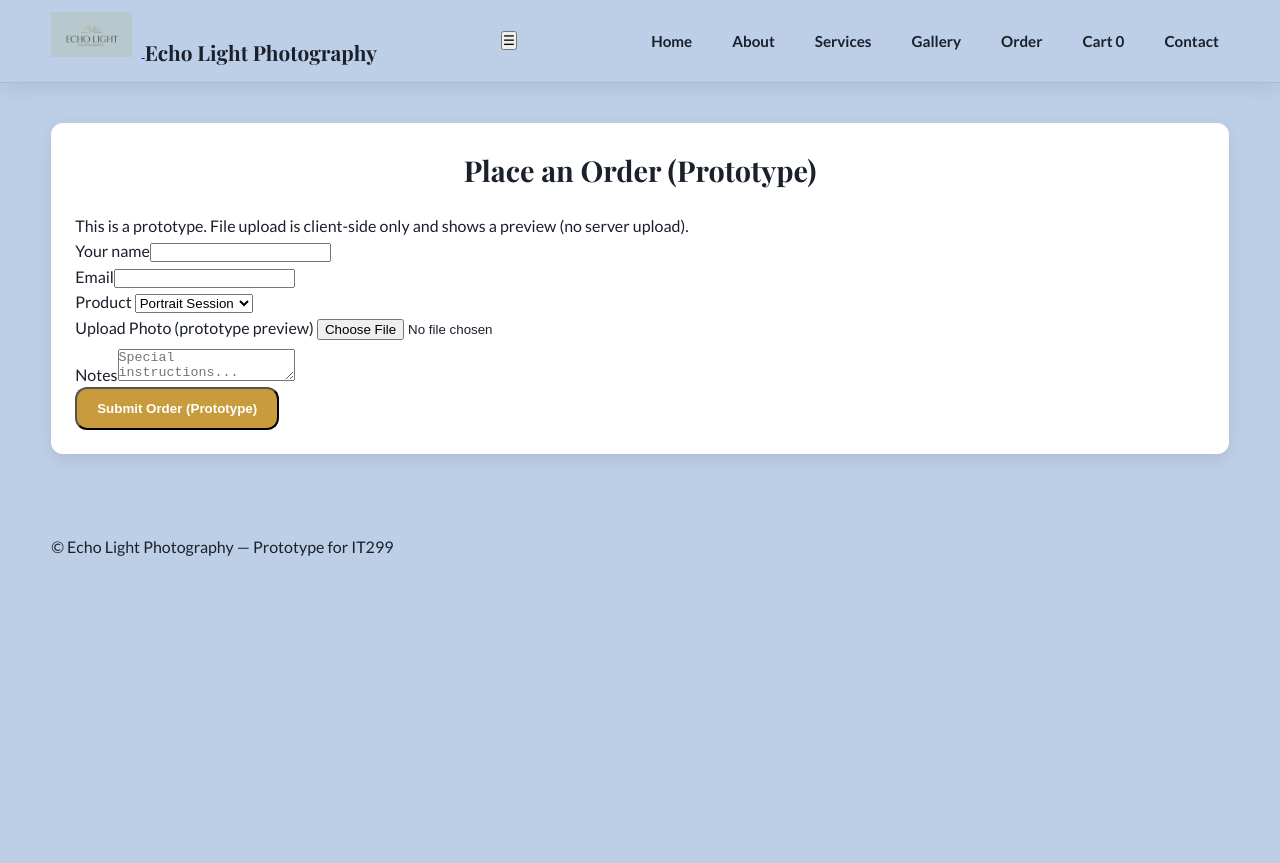
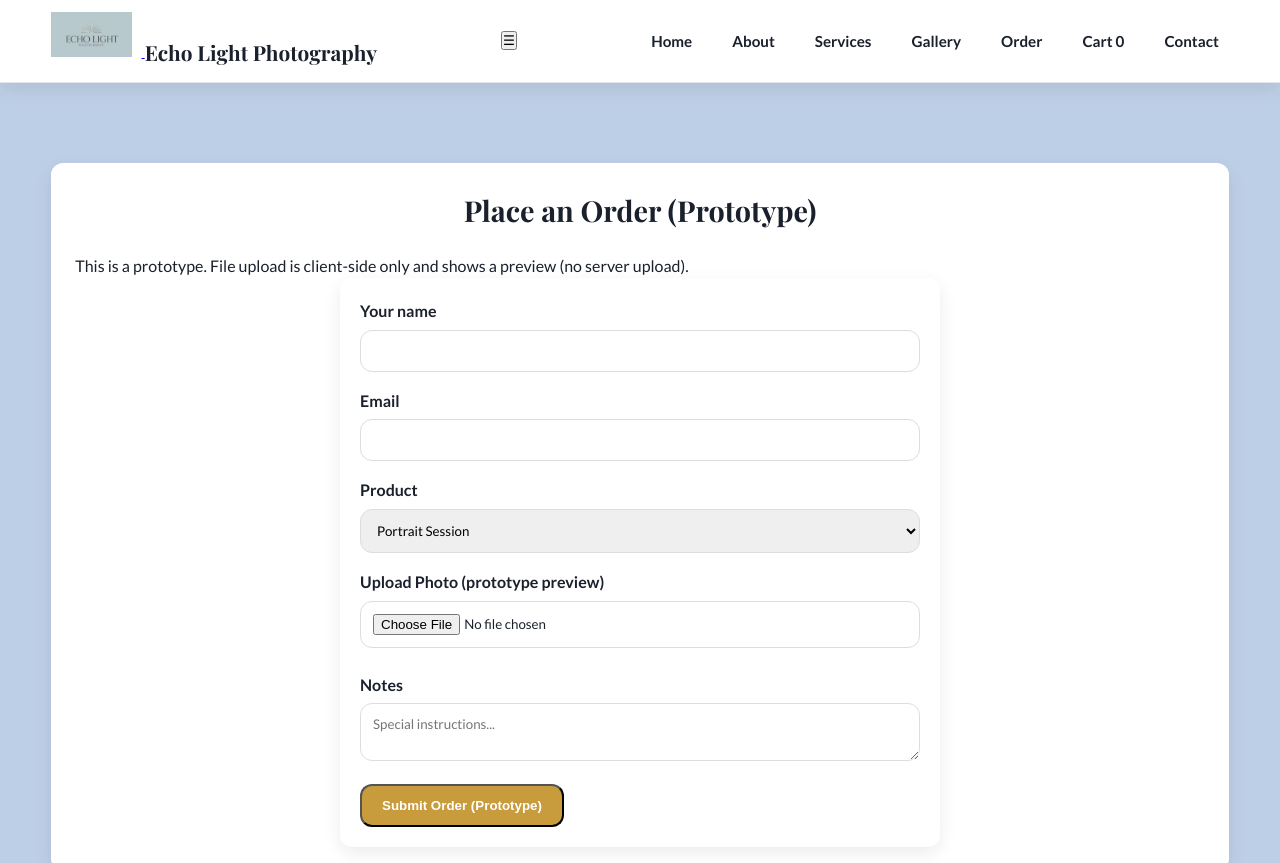
Before and after one commit to pvaidehee/echo-light-photography, a plain HTML site: page order.html in a window 1280 px wide. Shown: the top 863 px of the page. Before the commit the page ends 800 px from the top, so only its background shows below. Drawn offline with nearby package versions, Linux system fonts and the light colour scheme.

Commit message:
Update styles.css

```diff
--- a/css/styles.css
+++ b/css/styles.css
@@ -1,10 +1,10 @@
-/* Echo Light Photography - Elegant & Classy Theme */
+/* Echo Light Photography */
 
 /* Fonts */
 @import url('https://fonts.googleapis.com/css2?family=Lato:wght@400;700&family=Playfair+Display:wght@500;700&display=swap');
 
 :root {
-  --accent: #c89b3c; /* gold accent */
+  --accent: #c89b3c;
   --dark: #1a202c;
   --muted: #6b7280;
   --bg-light: #f8f9fa;
@@ -33,16 +33,14 @@ body {
 }
 
 /* Header */
-
 .site-header {
-  background: #BDCFE6;
-  border-bottom: 1px solid #aab9d6;
+  background: white;
+  border-bottom: 1px solid #e5e7eb;
   box-shadow: var(--shadow);
   position: sticky;
   top: 0;
   z-index: 1000;
 }
-
 
 .header-inner {
   display: flex;
@@ -156,7 +154,10 @@ nav.main-nav a:hover {
   gap: 20px;
 }
 
-
+/* Section */
+.section {
+  margin: 40px 0;
+}
 
 .section h2 {
   font-family: 'Playfair Display', serif;
@@ -179,4 +180,45 @@ nav.main-nav a:hover {
   object-fit: cover;
   border-radius: var(--radius);
   box-shadow: var(--shadow);
-  transition: transform 0.3s ease, box-sh
+  transition: transform 0.3s ease, box-shadow 0.3s ease;
+}
+
+.gallery-grid img:hover {
+  transform: scale(1.05);
+  box-shadow: 0 10px 25px rgba(0,0,0,0.15);
+}
+
+/* Footer */
+.site-footer {
+  background: var(--bg-alt);
+  padding: 20px 0;
+  text-align: center;
+  font-size: 0.9rem;
+  color: var(--muted);
+  margin-top: 40px;
+}
+
+/* Forms */
+form {
+  max-width: 600px;
+  margin: 0 auto;
+  background: white;
+  padding: 20px;
+  border-radius: var(--radius);
+  box-shadow: var(--shadow);
+}
+
+label {
+  display: block;
+  margin-bottom: 6px;
+  font-weight: 600;
+}
+
+input, textarea, select {
+  width: 100%;
+  padding: 12px;
+  margin-bottom: 16px;
+  border-radius: var(--radius);
+  border: 1px solid #ddd;
+  font-family: inherit;
+}
```
